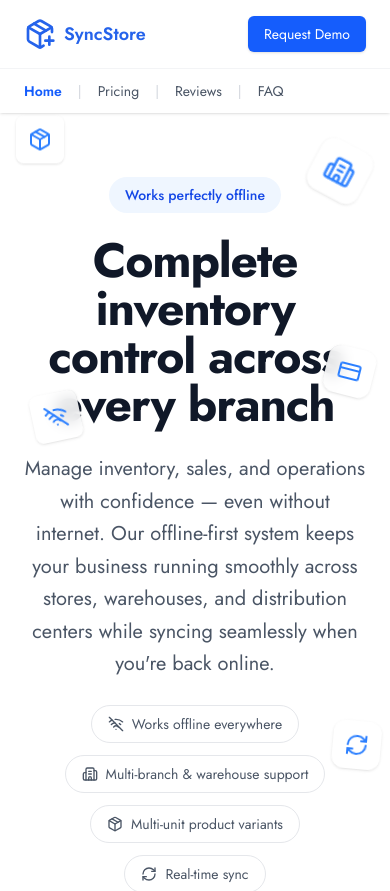
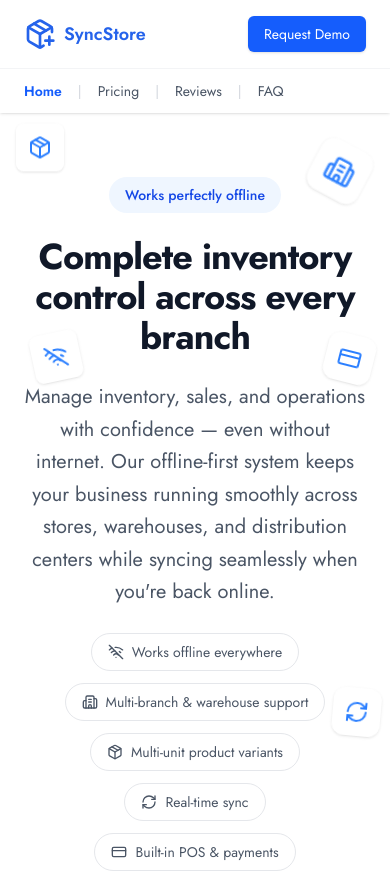
Before and after one commit to FosterSOAsare/syncstore-landing, a Next.js app: page / in a window 390 px wide. Shown: the top 891 px of the page. Built offline with nearby package versions, Linux system fonts and the light colour scheme.

Commit message:
Changes in design

```diff
--- a/components/Hero.tsx
+++ b/components/Hero.tsx
@@ -14,7 +14,7 @@ export default function Hero() {
     <section className="relative overflow-hidden bg-white">
       {/* Floating icons */}
       <motion.div
-        className="absolute z-[15] hover:bg-primary text-blue-500 hover:text-white hover:cursor-pointer top-2 md:top-20 left-4 md:left-[8%] p-3 bg-white/80 backdrop-blur-sm rounded-lg shadow-sm"
+        className="absolute z-[15] hover:bg-primary text-blue-500 hover:text-white hover:cursor-pointer top-4 md:top-20 left-4 md:left-[8%] p-3 bg-white/80 backdrop-blur-sm rounded-lg shadow-sm"
         initial={{ opacity: 0, y: -20 }}
         animate={{
           opacity: 1,
@@ -44,7 +44,7 @@ export default function Hero() {
         <Building2 className="w-7 h-7" />
       </motion.div>
       <motion.div
-        className="absolute z-[15] hover:bg-primary text-blue-500 hover:text-white hover:cursor-pointer top-70 md:top-80 left-8 md:left-[15%] p-3 bg-white/80 backdrop-blur-sm rounded-lg shadow-sm -rotate-12"
+        className="absolute z-[15] hover:bg-primary text-blue-500 hover:text-white hover:cursor-pointer top-55 md:top-80 left-8 md:left-[15%] p-3 bg-white/80 backdrop-blur-sm rounded-lg shadow-sm -rotate-12"
         initial={{ opacity: 0, x: -20 }}
         animate={{
           opacity: 1,
@@ -104,7 +104,7 @@ export default function Hero() {
             Works perfectly offline
           </motion.div>
           <motion.h1
-            className="text-5xl md:text-6xl lg:text-7xl font-bold max-w-4xl text-gray-900 md:leading-[80px] tracking-tight"
+            className="text-4xl md:text-6xl lg:text-7xl font-bold max-w-4xl text-gray-900 md:leading-[80px] tracking-tight"
             initial={{ opacity: 0, y: 20 }}
             animate={{ opacity: 1, y: 0 }}
             transition={{ duration: 0.6, delay: 0.1 }}
```
